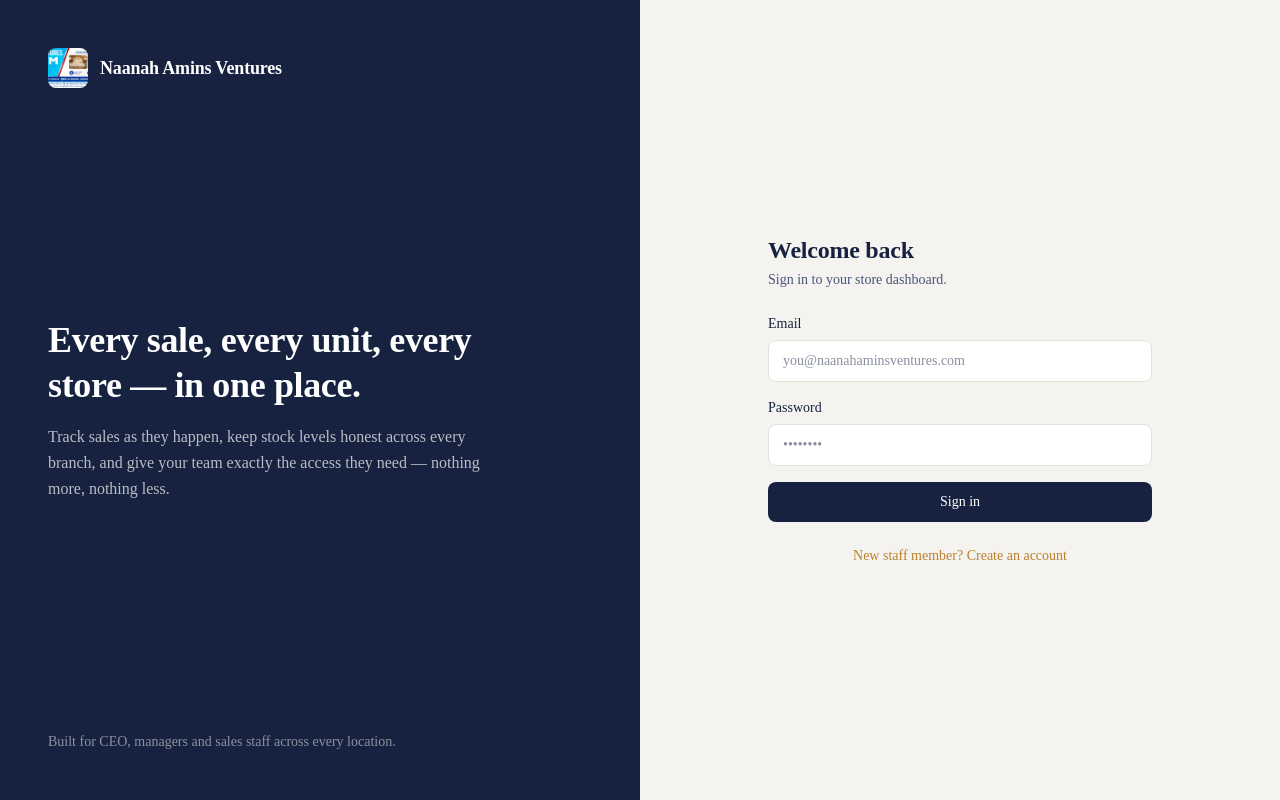
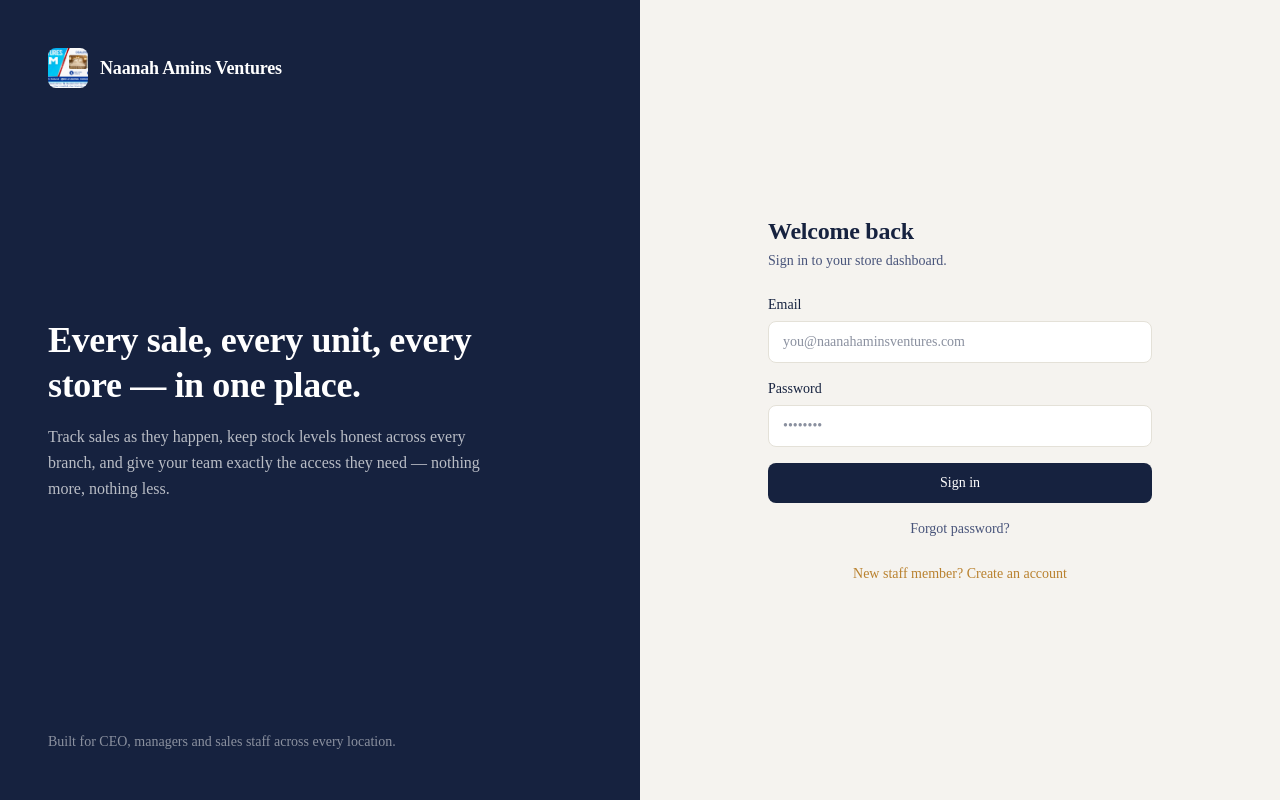
Before and after one commit to mikefixed/mattress-app, a Next.js app: page /login in a window 1280 px wide. Built offline with nearby package versions, Linux system fonts and the light colour scheme; no server answers.

Commit message:
Implement password reset feature in login page
Added a password reset functionality and a button for forgotten passwords.

```diff
--- a/app/login/page.tsx
+++ b/app/login/page.tsx
@@ -3,7 +3,7 @@
 import { useState } from 'react'
 import { createClient } from '@/lib/supabase/client'
 import { useRouter } from 'next/navigation'
-import Image from 'next/image' // Added for the logo
+import Image from 'next/image'
 import { Loader2 } from 'lucide-react'
 
 export default function LoginPage() {
@@ -46,10 +46,6 @@ export default function LoginPage() {
       setError(error.message)
       return
     }
-    // If email confirmation is off, signUp returns an active session immediately,
-    // which lets this insert succeed under RLS (id = auth.uid()). If confirmation
-    // is required, this will simply be skipped — the CEO can add the profile from
-    // the Staff page (or the seed SQL) once the user confirms and signs in.
     if (data.user && data.session) {
       await supabase.from('profiles').insert({
         id: data.user.id,
@@ -64,6 +60,25 @@ export default function LoginPage() {
       setNotice(
         'Account created. Ask your CEO to assign your role and store from the Staff page before you can access the dashboard.'
       )
+    }
+  }
+
+  async function handleForgotPassword() {
+    if (!email) {
+      setError('Please enter your email address above first, then click "Forgot password?".')
+      return
+    }
+    setLoading(true)
+    setError(null)
+    setNotice(null)
+    const { error } = await supabase.auth.resetPasswordForEmail(email, {
+      redirectTo: `${window.location.origin}/update-password`,
+    })
+    setLoading(false)
+    if (error) {
+      setError(error.message)
+    } else {
+      setNotice('Password reset link sent! Check your email inbox.')
     }
   }
 
@@ -191,6 +206,17 @@ export default function LoginPage() {
             </button>
           </form>
 
+          {mode === 'signin' && (
+            <button
+              type="button"
+              onClick={handleForgotPassword}
+              className="mt-4 text-sm w-full text-center hover:underline"
+              style={{ color: 'var(--ink-soft)' }}
+            >
+              Forgot password?
+            </button>
+          )}
+
           <button
             onClick={() => {
               setMode(mode === 'signin' ? 'signup' : 'signin')
```
